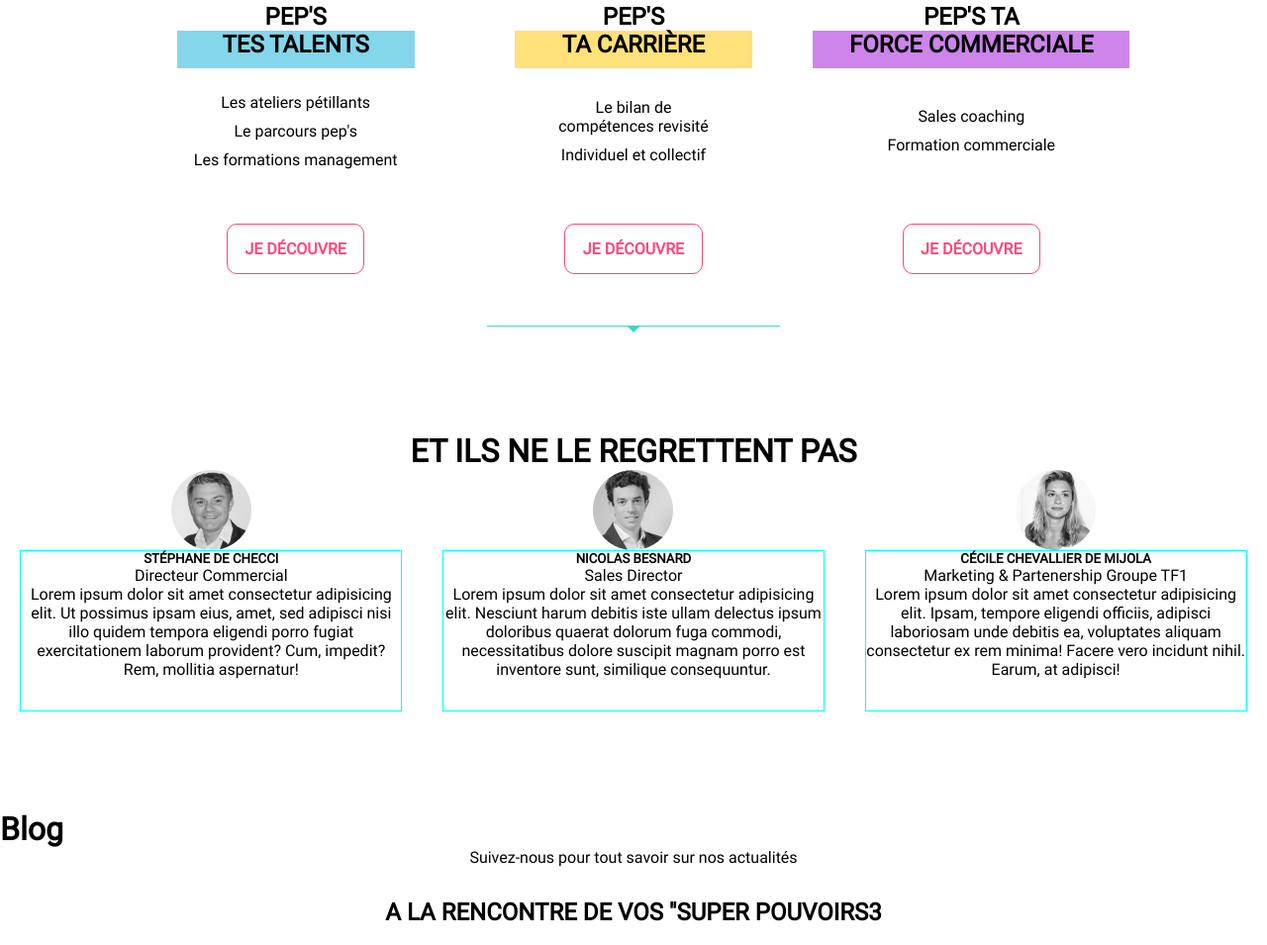
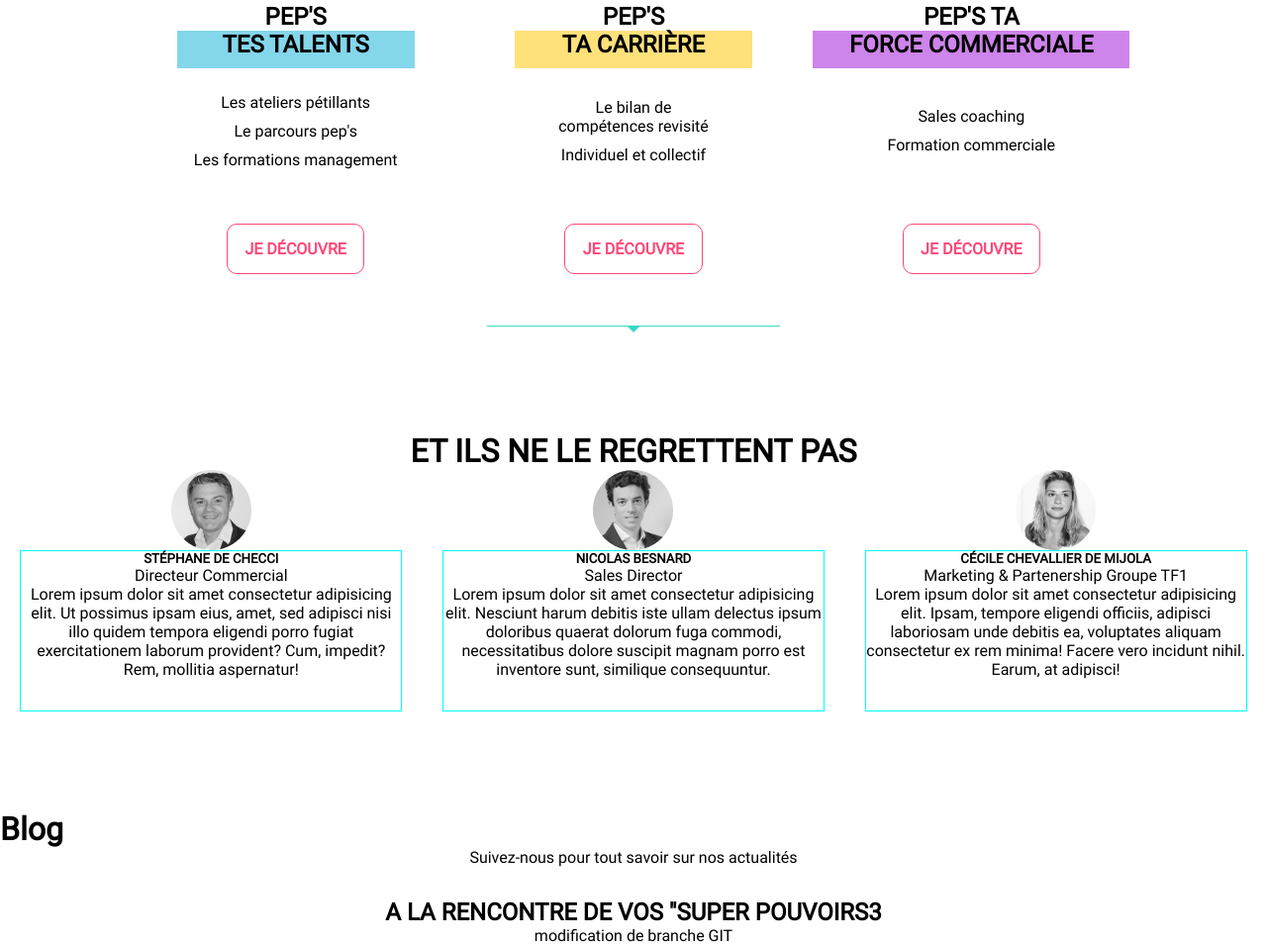
Before and after one commit to SebThom01/Pep-s-talis, a plain HTML site: page assets/index.html in a window 1280 px wide. Shown: the part 2160-3115 px from the top of the page at 99% size. Drawn offline with Linux system fonts and the light colour scheme.

Commit message:
Ajout d'un paragraphe

```diff
--- a/assets/peps.html
+++ b/assets/index.html
@@ -251,6 +251,7 @@
             <p>Suivez-nous pour tout savoir sur nos actualités</p>
 
             <h2>A LA RENCONTRE DE VOS "SUPER POUVOIRS3</h2>
+            <p>modification de branche GIT</p>
         </section>
 
 
```
